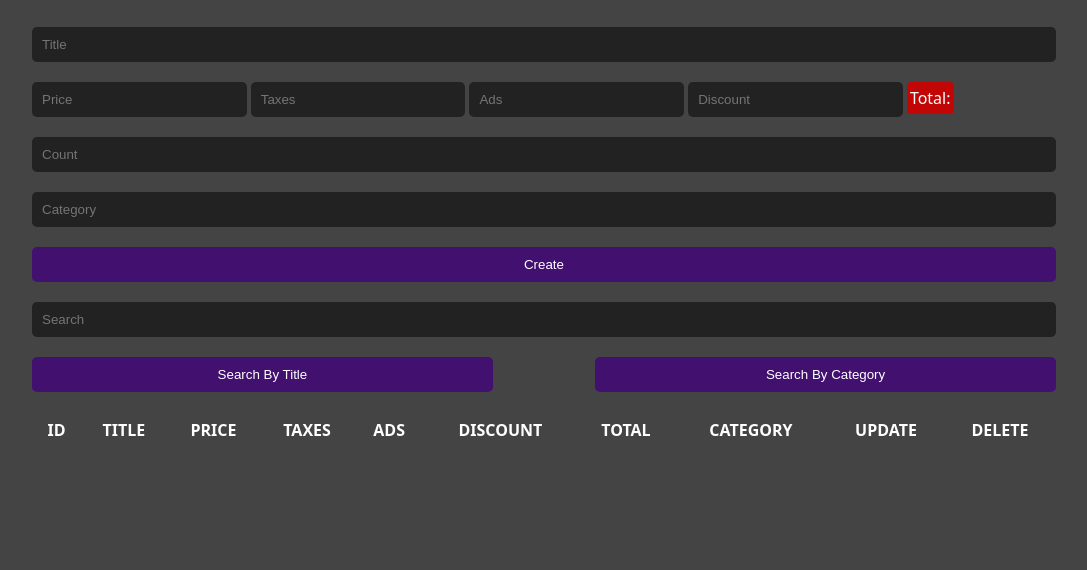
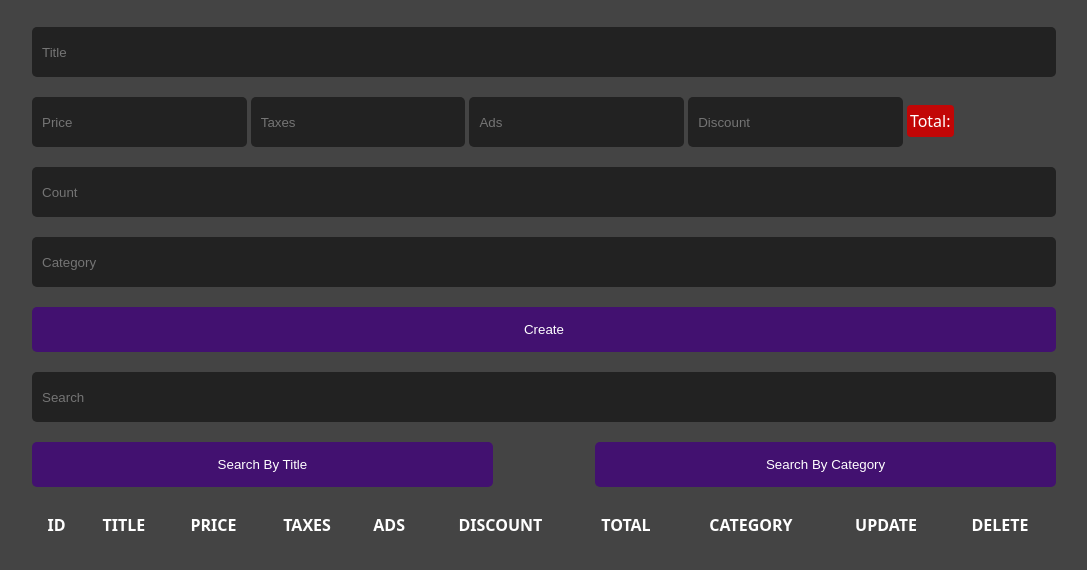
Before and after one commit to ghadamosad/cruds_project, a plain HTML site: page index.html in a window 1280 px wide. Shown: the part 78-648 px from the top of the page, without its empty margins (96-1183 px from the left). Drawn offline with Linux system fonts and the light colour scheme.

Commit message:
Update style.css

```diff
--- a/style.css
+++ b/style.css
@@ -25,6 +25,7 @@ input{
     border:none;
     outline: none;
     border-radius: 5px;
+    height:30px
 }
 input:focus{
     background-color: #000;
@@ -51,6 +52,7 @@ button{
     transition: 0.3s;
     position: relative;
     margin: 10px 0;
+    height:45px
 }
 /* #submit::before{
     content: "";
```
